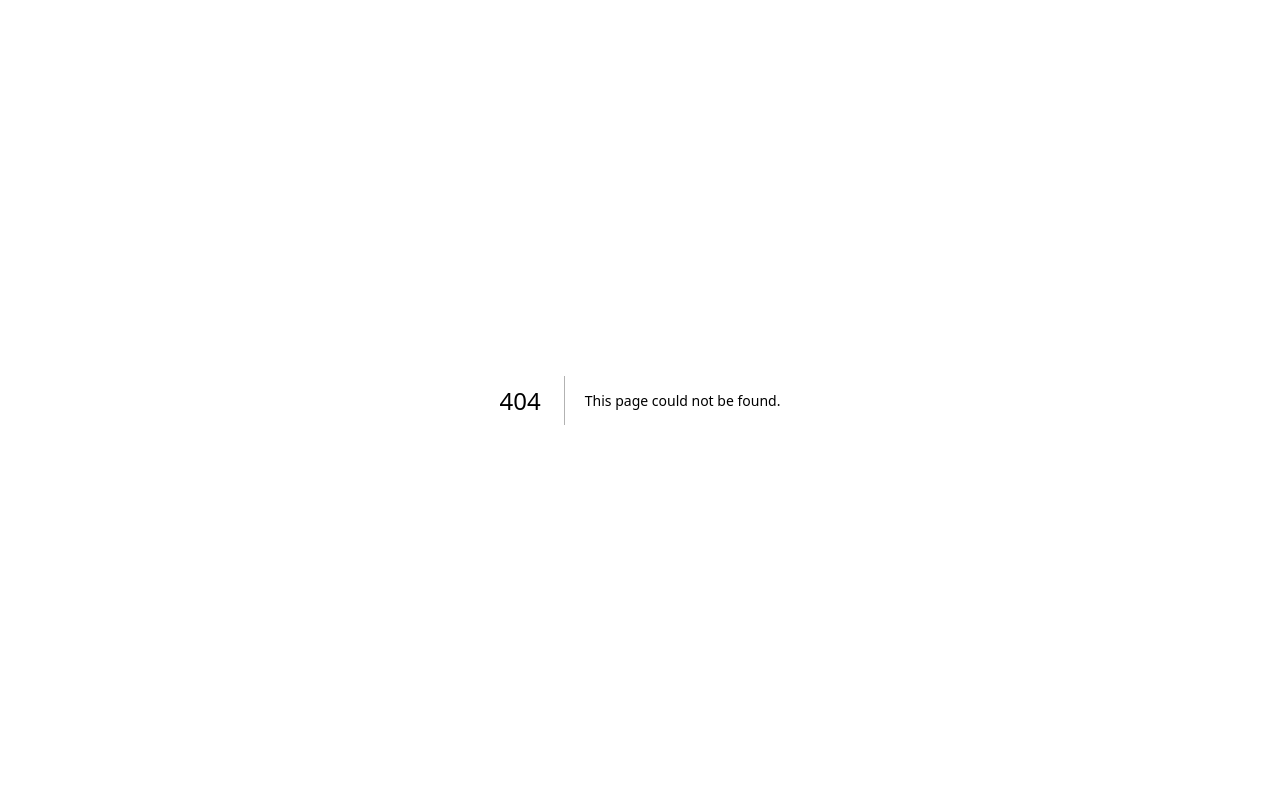
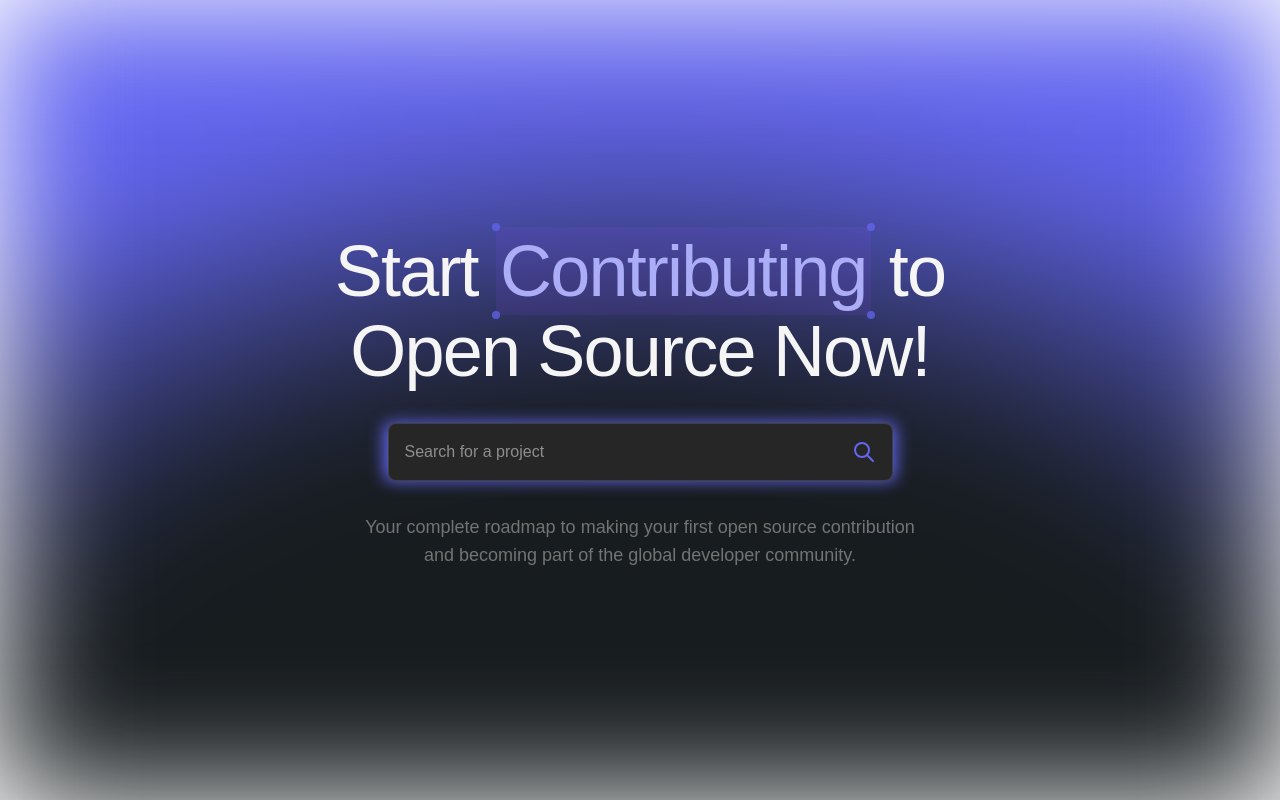
Before and after one commit to cena0rton/getrepo.dev, a Next.js app in the folder app/: page /landingpage in a window 1280 px wide. Before the commit this address had no page. Built offline with nearby package versions, Linux system fonts and the light colour scheme.

Commit message:
Add landing page, update dashboard and trending pages, fix server config

```diff
--- a/app/package.json
+++ b/app/package.json
@@ -3,8 +3,8 @@
   "version": "0.1.0",
   "private": true,
   "scripts": {
-    "dev": "next dev --turbopack",
-    "build": "next build --turbopack",
+    "dev": "next dev",
+    "build": "next build",
     "start": "next start",
     "lint": "eslint"
   },
--- a/app/src/app/dashboard/Dash.tsx
+++ b/app/src/app/dashboard/Dash.tsx
@@ -161,7 +161,7 @@ export default function Dash() {
       <div className="relative">
         <div className="flex flex-col gap-4 ">
           <h1 className="text-2xl font-medium tracking-tight">
-            Search for <span className="text-blue-500">Repos</span> you want to contribute to
+            Search for <span className="text-[#6366f1]">Repos</span> you want to contribute to
           </h1>
           <div className="flex flex-col items-center justify-between md:grid md:grid-cols-[1fr_140px_140px_120px] gap-2">
             <input
--- a/app/src/app/dashboard/Sidebar.tsx
+++ b/app/src/app/dashboard/Sidebar.tsx
@@ -22,8 +22,8 @@ const sidebarLinks = [
       }`,
     ariaCurrent: "page" as const,
     svg: (active: string) => (<svg  xmlns="http://www.w3.org/2000/svg"  width={16}  height={16}  viewBox="0 0 24 24"  fill="none"  stroke="currentColor"  strokeWidth={2}  strokeLinecap="round"  strokeLinejoin="round"  className={`icon icon-tabler icons-tabler-outline icon-tabler-search stroke-2
-        ${active === "base" ? "stroke-blue-500" : "stroke-neutral-700 dark:stroke-neutral-300"}
-        group-hover:stroke-blue-500 transition-all duration-300`}><path stroke="none" d="M0 0h24v24H0z" fill="none"/><path d="M10 10m-7 0a7 7 0 1 0 14 0a7 7 0 1 0 -14 0" /><path d="M21 21l-6 -6" /></svg>)
+        ${active === "base" ? "stroke-[#6366f1]" : "stroke-neutral-700 dark:stroke-neutral-300"}
+        group-hover:stroke-[#6366f1] transition-all duration-300`}><path stroke="none" d="M0 0h24v24H0z" fill="none"/><path d="M10 10m-7 0a7 7 0 1 0 14 0a7 7 0 1 0 -14 0" /><path d="M21 21l-6 -6" /></svg>)
   },
   {
     key: "trending",
@@ -37,8 +37,8 @@ const sidebarLinks = [
       }`,
     ariaCurrent: undefined,
     svg:(active: string) => (<svg  xmlns="http://www.w3.org/2000/svg"  width={16}  height={16}  viewBox="0 0 24 24"  fill="none"  stroke="currentColor"  strokeWidth={2}  strokeLinecap="round"  strokeLinejoin="round"  className={`icon icon-tabler icons-tabler-outline icon-tabler-flame stroke-2
-        ${active === "trending" ? "stroke-blue-500" : "stroke-neutral-700 dark:stroke-neutral-300"}
-        group-hover:stroke-blue-500 transition-all duration-300`}><path stroke="none" d="M0 0h24v24H0z" fill="none"/><path d="M12 10.941c2.333 -3.308 .167 -7.823 -1 -8.941c0 3.395 -2.235 5.299 -3.667 6.706c-1.43 1.408 -2.333 3.621 -2.333 5.588c0 3.704 3.134 6.706 7 6.706s7 -3.002 7 -6.706c0 -1.712 -1.232 -4.403 -2.333 -5.588c-2.084 3.353 -3.257 3.353 -4.667 2.235" /></svg>)
+        ${active === "trending" ? "stroke-[#6366f1]" : "stroke-neutral-700 dark:stroke-neutral-300"}
+        group-hover:stroke-[#6366f1] transition-all duration-300`}><path stroke="none" d="M0 0h24v24H0z" fill="none"/><path d="M12 10.941c2.333 -3.308 .167 -7.823 -1 -8.941c0 3.395 -2.235 5.299 -3.667 6.706c-1.43 1.408 -2.333 3.621 -2.333 5.588c0 3.704 3.134 6.706 7 6.706s7 -3.002 7 -6.706c0 -1.712 -1.232 -4.403 -2.333 -5.588c-2.084 3.353 -3.257 3.353 -4.667 2.235" /></svg>)
   },
   {
     key: "tech",
@@ -52,8 +52,8 @@ const sidebarLinks = [
       }`,
     ariaCurrent: undefined,
     svg:(active: string) => (<svg  xmlns="http://www.w3.org/2000/svg"  width={16}  height={16}  viewBox="0 0 24 24"  fill="none"  stroke="currentColor"  strokeWidth={2}  strokeLinecap="round"  strokeLinejoin="round"  className={`icon icon-tabler icons-tabler-outline icon-tabler-news stroke-2
-        ${active === "tech" ? "stroke-blue-500" : "stroke-neutral-700 dark:stroke-neutral-300"}
-        group-hover:stroke-blue-500 transition-all duration-300`}><path stroke="none" d="M0 0h24v24H0z" fill="none"/><path d="M16 6h3a1 1 0 0 1 1 1v11a2 2 0 0 1 -4 0v-13a1 1 0 0 0 -1 -1h-10a1 1 0 0 0 -1 1v12a3 3 0 0 0 3 3h11" /><path d="M8 8l4 0" /><path d="M8 12l4 0" /><path d="M8 16l4 0" /></svg>)
+        ${active === "tech" ? "stroke-[#6366f1]" : "stroke-neutral-700 dark:stroke-neutral-300"}
+        group-hover:stroke-[#6366f1] transition-all duration-300`}><path stroke="none" d="M0 0h24v24H0z" fill="none"/><path d="M16 6h3a1 1 0 0 1 1 1v11a2 2 0 0 1 -4 0v-13a1 1 0 0 0 -1 -1h-10a1 1 0 0 0 -1 1v12a3 3 0 0 0 3 3h11" /><path d="M8 8l4 0" /><path d="M8 12l4 0" /><path d="M8 16l4 0" /></svg>)
   },
   {
     key: "design",
@@ -66,8 +66,8 @@ const sidebarLinks = [
           : ""
       }`,
       svg:(active: string) => (<svg  xmlns="http://www.w3.org/2000/svg"  width={16}  height={16}  viewBox="0 0 24 24"  fill="none"  stroke="currentColor"  strokeWidth={2}  strokeLinecap="round"  strokeLinejoin="round"  className={`icon icon-tabler icons-tabler-outline icon-tabler-help-square-rounded stroke-2
-        ${active === "Design" ? "stroke-blue-500" : "stroke-neutral-700 dark:stroke-neutral-300"}
-        group-hover:stroke-blue-500 transition-all duration-300`}><path stroke="none" d="M0 0h24v24H0z" fill="none"/><path d="M21 12a9 9 0 1 0 -8.994 9" /><path d="M9 10h.01" /><path d="M15 10h.01" /><path d="M9.5 15a3.5 3.5 0 0 0 5 0" /><path d="M19 22.5a4.75 4.75 0 0 1 3.5 -3.5a4.75 4.75 0 0 1 -3.5 -3.5a4.75 4.75 0 0 1 -3.5 3.5a4.75 4.75 0 0 1 3.5 3.5" /></svg>)
+        ${active === "Design" ? "stroke-[#6366f1]" : "stroke-neutral-700 dark:stroke-neutral-300"}
+        group-hover:stroke-[#6366f1] transition-all duration-300`}><path stroke="none" d="M0 0h24v24H0z" fill="none"/><path d="M21 12a9 9 0 1 0 -8.994 9" /><path d="M9 10h.01" /><path d="M15 10h.01" /><path d="M9.5 15a3.5 3.5 0 0 0 5 0" /><path d="M19 22.5a4.75 4.75 0 0 1 3.5 -3.5a4.75 4.75 0 0 1 -3.5 -3.5a4.75 4.75 0 0 1 -3.5 3.5a4.75 4.75 0 0 1 3.5 3.5" /></svg>)
   },
   {
     key: "guide",
@@ -80,8 +80,8 @@ const sidebarLinks = [
           : ""
       }`,
       svg: (active: string) => (<svg  xmlns="http://www.w3.org/2000/svg"  width={16}  height={16}  viewBox="0 0 24 24"  fill="none"  stroke="currentColor"  strokeWidth={2}  strokeLinecap="round"  strokeLinejoin="round"  className={`icon icon-tabler icons-tabler-outline icon-tabler-help-square-rounded stroke-2
-        ${active === "Guide" ? "stroke-blue-500" : "stroke-neutral-700 dark:stroke-neutral-300"}
-        group-hover:stroke-blue-500 transition-all duration-300`}><path stroke="none" d="M0 0h24v24H0z" fill="none"/><path d="M12 3c7.2 0 9 1.8 9 9s-1.8 9 -9 9s-9 -1.8 -9 -9s1.8 -9 9 -9z" /><path d="M12 16v.01" /><path d="M12 13a2 2 0 0 0 .914 -3.782a1.98 1.98 0 0 0 -2.414 .483" /></svg>)
+        ${active === "Guide" ? "stroke-[#6366f1]" : "stroke-neutral-700 dark:stroke-neutral-300"}
+        group-hover:stroke-[#6366f1] transition-all duration-300`}><path stroke="none" d="M0 0h24v24H0z" fill="none"/><path d="M12 3c7.2 0 9 1.8 9 9s-1.8 9 -9 9s-9 -1.8 -9 -9s1.8 -9 9 -9z" /><path d="M12 16v.01" /><path d="M12 13a2 2 0 0 0 .914 -3.782a1.98 1.98 0 0 0 -2.414 .483" /></svg>)
   },
 ]
 
@@ -118,7 +118,7 @@ const Sidebar = ({ active, setActive, children}: SidebarProps) => {
                   className="w-full h-full mt-10 absolute rounded-lg bg-radial from-neutral-100 to-neutral-50 dark:bg-radial dark:from-neutral-700 dark:to-neutral-900 bottom-0 left-0"
                 />}
 
-           <span  className={`relative z-10 ${link.className(active)} text-sm text-left py-3 dark:text-neutral-300 text-neutral-700 flex items-center gap-2 group-hover:px-2 transition-all duration-300`}><span className='group-hover:scale-120 transition-all duration-300 hover:text-blue-500'>{typeof link.svg === 'function' ? link.svg(active) : link.svg}</span> {link.label}</span>
+           <span  className={`relative z-10 ${link.className(active)} text-sm text-left py-3 dark:text-neutral-300 text-neutral-700 flex items-center gap-2 group-hover:px-2 transition-all duration-300`}><span className='group-hover:scale-120 transition-all duration-300 hover:text-[#6366f1]'>{typeof link.svg === 'function' ? link.svg(active) : link.svg}</span> {link.label}</span>
             </button></div>
           ))}
 
--- a/app/src/app/dashboard/page.tsx
+++ b/app/src/app/dashboard/page.tsx
@@ -18,7 +18,7 @@ const [click, setClick] = React.useState<boolean>(false)
 
 <div className='fixed z-20 top-0 w-full h-16 bg-neutral-50 dark:bg-neutral-900 border-b border-neutral-200 dark:border-neutral-800 flex items-center justify-between px-4'>
         <div className="flex items-center gap-4">
-          <h1 className='text-2xl font-medium tracking-tight text-neutral-900 text-shadow-sm dark:text-neutral-100 text-left'>getRepo<span className='text-blue-500'>.dev</span></h1>
+          <h1 className='text-2xl font-medium tracking-tight text-neutral-900 text-shadow-sm dark:text-neutral-100 text-left'>getRepo<span className='text-[#6366f1]'>.dev</span></h1>
 
         </div>
 
@@ -31,7 +31,7 @@ const [click, setClick] = React.useState<boolean>(false)
      exit={{ opacity: 0, rotate: -180 }}
      transition={{ duration: 0.3, ease: "easeInOut" }}
      layoutId='menu-icon'
-     xmlns="http://www.w3.org/2000/svg"  width={24}  height={24}  viewBox="0 0 24 24"  fill="none"  stroke="none"  strokeWidth={1}  strokeLinecap="round"  strokeLinejoin="round"  className="icon icon-tabler icons-tabler-outline icon-tabler-menu-2 stroke-1 stroke-blue-600 "><path stroke="none" d="M0 0h24v24H0z" fill="none"/><path d="M4 6l16 0" /><path d="M4 12l16 0" /><path d="M4 18l16 0" /></motion.svg>
+     xmlns="http://www.w3.org/2000/svg"  width={24}  height={24}  viewBox="0 0 24 24"  fill="none"  stroke="none"  strokeWidth={1}  strokeLinecap="round"  strokeLinejoin="round"  className="icon icon-tabler icons-tabler-outline icon-tabler-menu-2 stroke-1 stroke-[#6366f1] "><path stroke="none" d="M0 0h24v24H0z" fill="none"/><path d="M4 6l16 0" /><path d="M4 12l16 0" /><path d="M4 18l16 0" /></motion.svg>
 }
 
 {
@@ -41,7 +41,7 @@ const [click, setClick] = React.useState<boolean>(false)
     exit={{ opacity: 0, rotate: -180 }}
     transition={{ duration: 0.3, ease: "easeInOut" }}
     layoutId='menu-icon'
-    xmlns="http://www.w3.org/2000/svg"  width={24}  height={24}  viewBox="0 0 24 24"  fill="none"  stroke="currentColor"  strokeWidth={2}  strokeLinecap="round"  strokeLinejoin="round"  className="icon icon-tabler icons-tabler-outline icon-tabler-x stroke-2 stroke-blue-500 "><path stroke="none" d="M0 0h24v24H0z" fill="none"/><path d="M18 6l-12 12" /><path d="M6 6l12 12" /></motion.svg>
+    xmlns="http://www.w3.org/2000/svg"  width={24}  height={24}  viewBox="0 0 24 24"  fill="none"  stroke="currentColor"  strokeWidth={2}  strokeLinecap="round"  strokeLinejoin="round"  className="icon icon-tabler icons-tabler-outline icon-tabler-x stroke-2 stroke-[#6366f1] "><path stroke="none" d="M0 0h24v24H0z" fill="none"/><path d="M18 6l-12 12" /><path d="M6 6l12 12" /></motion.svg>
 }
 </div>
 {click &&<AnimatePresence>
--- /dev/null
+++ b/app/src/app/landingpage/page.tsx
@@ -0,0 +1,48 @@
+"use client"
+import { useRouter } from 'next/navigation'
+import React from 'react'
+
+export default function Page() {
+  const router = useRouter()
+  return (
+    <div className="min-h-screen w-full relative">
+      {/* Radial Gradient Background */}
+      <div className="absolute h-screen inset-0 z-0 bg-[radial-gradient(125%_125%_at_50%_100%,_#171c1f_40%,_#6366f1_70%)] blur-3xl" />
+      {/* Your Content/Components */}
+      <div className='relative z-10'>
+        <div className='flex flex-col max-w-4xl items-center justify-center h-screen mx-auto'>
+          <h1 className='text-7xl/20 text-neutral-100 font-medium tracking-tight text-center  mx-auto'>
+            Start <span className='text-[#acadf7] relative p-1 bg-violet-500/10'>
+
+
+              <span className="rounded-full animate-pulse size-2 -translate-x-0.5 -translate-y-0.5 absolute -top-0.5 -left-0.5 bg-[#6366f1]"></span>
+              <span className="rounded-full animate-pulse size-2 translate-x-0.5 translate-y-0.5 absolute -bottom-0.5 -right-0.5 bg-[#6366f1]"></span>
+              <span className="rounded-full animate-pulse size-2 translate-x-0.5 -translate-y-0.5 absolute -top-0.5 -right-0.5 bg-[#6366f1]"></span>
+              <span className="rounded-full animate-pulse size-2 -translate-x-0.5 translate-y-0.5 absolute -bottom-0.5 -left-0.5 bg-[#6366f1]"></span>
+
+              Contributing
+              </span> to <br /> Open Source Now!
+          </h1>
+          <div className='w-full relative group flex items-center justify-center mt-8'>
+            <input
+              type="text"
+              placeholder='Search for a project'
+              className='w-full relative z-10 max-w-md p-4 rounded-tl-lg rounded-bl-lg border border-r-0 border-neutral-700 text-neutral-100 outline-none bg-neutral-800'
+            />
+            <div className='absolute z-0 inset-0 w-full max-w-lg h-full rounded-lg bg-[#6366f1] mx-auto p-4 blur-sm group-hover:blur-md transition-all duration-300' />
+            <button className='bg-neutral-800 p-4 relative z-10 rounded-tr-lg rounded-br-lg border border-l-0 border-neutral-700'
+            onClick={() => {
+              router.push('/dashboard')
+            }}
+            >
+              <svg xmlns="http://www.w3.org/2000/svg" width={24} height={24} viewBox="0 0 24 24" fill="none" stroke="currentColor" strokeWidth={2} strokeLinecap="round" strokeLinejoin="round" className="icon icon-tabler icons-tabler-outline icon-tabler-search stroke stroke-[#6366f1]"><path stroke="none" d="M0 0h24v24H0z" fill="none"/><path d="M10 10m-7 0a7 7 0 1 0 14 0a7 7 0 1 0 -14 0" /><path d="M21 21l-6 -6" /></svg>
+            </button>
+          </div>
+          <p className='text-neutral-500 text-center mx-auto text-lg mt-8'>
+            Your complete roadmap to making your first open source contribution <br/> and becoming part of the global developer community.
+          </p>
+        </div>
+      </div>
+    </div>
+  )
+}
--- a/app/src/app/page.tsx
+++ b/app/src/app/page.tsx
@@ -1,6 +1,6 @@
 
 
-import Page from "./dashboard/page";
+import Page from "./landingpage/page";
 
 export default function Home() {
   return (
--- a/app/src/app/trending/page.tsx
+++ b/app/src/app/trending/page.tsx
@@ -157,10 +157,10 @@ export default function TrendingPage() {
     <section id="trending">
       <div className="w-full h-screen mx-auto py-4 md:px-4 space-y-4 border-t border-neutral-100/20 dark:border-neutral-800 flex-1">
 
-      <h1 className="md:hidden text-2xl font-medium tracking-tight text-left">Top 50 <span className="text-blue-500">Trending Repositories</span> on Github</h1>
+      <h1 className="md:hidden text-2xl font-medium tracking-tight text-left">Top 50 <span className="text-[#6366f1]">Trending Repositories</span> on Github</h1>
         <div className="flex md:justify-between justify-start items-center gap-2">
           <div className="hidden md:block">
-        <h1 className=" text-2xl font-medium tracking-tight">Top 50 <span className="text-blue-500">Trending Repositories</span> on Github</h1>
+        <h1 className=" text-2xl font-medium tracking-tight">Top 50 <span className="text-[#6366f1]">Trending Repositories</span> on Github</h1>
         </div>
         <div className="flex gap-2">
           <select value={language} onChange={(e) => setLanguage(e.target.value)} className="border border-neutral-200 dark:border-neutral-700 rounded px-2 py-2 bg-linear-to-r from-neutral-100 to-neutral-50 dark:bg-linear-to-tr dark:from-neutral-800 dark:to-neutral-950 outline-none">
```
Also changed, not shown: app/public/hero.png (added), 1 other file (tests, documents, lock files or other folders).
